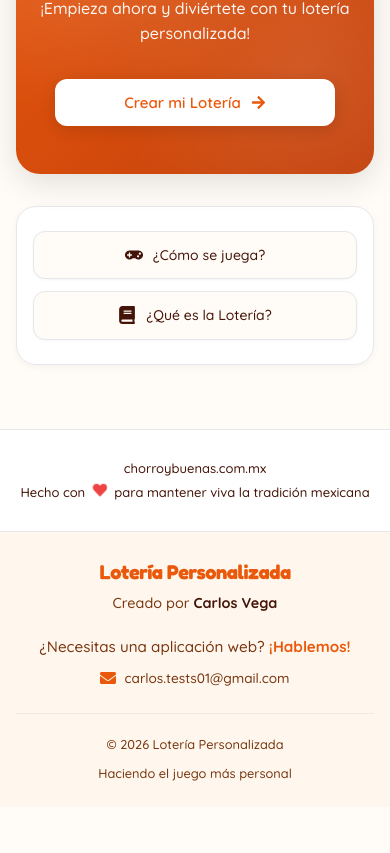
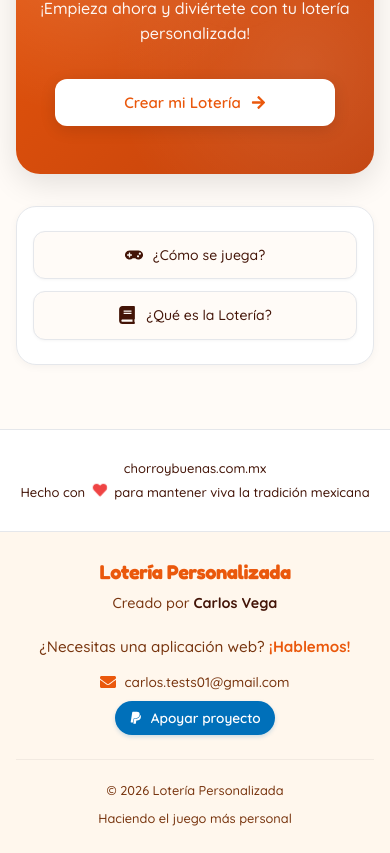
Before and after one commit to cvegam02/chorroybuenas, a React (Vite) app: page / in a window 390 px wide. Shown: the part 4524-5377 px from the top of the page. Before the commit the page ends 5331 px from the top, so only its background shows below. Built offline with nearby package versions, Linux system fonts and the light colour scheme.

Commit message:
feat: add paypal donation button to footer

```diff
--- a/src/components/Footer/Footer.css
+++ b/src/components/Footer/Footer.css
@@ -45,7 +45,14 @@
     text-align: right;
     display: flex;
     flex-direction: column;
+    gap: 12px;
+}
+
+.footer__actions {
+    display: flex;
+    flex-direction: column;
     gap: 8px;
+    align-items: flex-end;
 }
 
 .footer__dev-offer p {
@@ -62,6 +69,27 @@
 
 .footer__email-link:hover {
     text-decoration: underline;
+}
+
+.footer__paypal-link {
+    display: inline-flex;
+    align-items: center;
+    gap: 8px;
+    background: #0070ba;
+    color: white;
+    padding: 6px 14px;
+    border-radius: var(--radius-full);
+    font-size: 0.85rem;
+    font-weight: 600;
+    text-decoration: none;
+    transition: all 0.2s ease;
+    box-shadow: 0 2px 4px rgba(0, 112, 186, 0.2);
+}
+
+.footer__paypal-link:hover {
+    background: #005ea6;
+    transform: translateY(-1px);
+    box-shadow: 0 4px 8px rgba(0, 112, 186, 0.3);
 }
 
 .footer__contact-item {
@@ -115,6 +143,10 @@
         align-items: center;
     }
 
+    .footer__actions {
+        align-items: center;
+    }
+
     .footer__contact-item {
         justify-content: center;
     }
--- a/src/components/Footer/Footer.tsx
+++ b/src/components/Footer/Footer.tsx
@@ -1,4 +1,4 @@
-import { FaEnvelope } from 'react-icons/fa';
+import { FaEnvelope, FaPaypal } from 'react-icons/fa';
 import './Footer.css';
 
 export const Footer = () => {
@@ -17,9 +17,15 @@ export const Footer = () => {
 
                     <div className="footer__dev-offer">
                         <p>¿Necesitas una aplicación web? <a href="mailto:carlos.tests01@gmail.com" className="footer__email-link">¡Hablemos!</a></p>
-                        <div className="footer__contact-item">
-                            <FaEnvelope className="footer__icon" />
-                            <span>carlos.tests01@gmail.com</span>
+                        <div className="footer__actions">
+                            <div className="footer__contact-item">
+                                <FaEnvelope className="footer__icon" />
+                                <span>carlos.tests01@gmail.com</span>
+                            </div>
+                            <a href="https://paypal.me/cavegam" target="_blank" rel="noopener noreferrer" className="footer__paypal-link">
+                                <FaPaypal />
+                                <span>Apoyar proyecto</span>
+                            </a>
                         </div>
                     </div>
                 </div>
```
